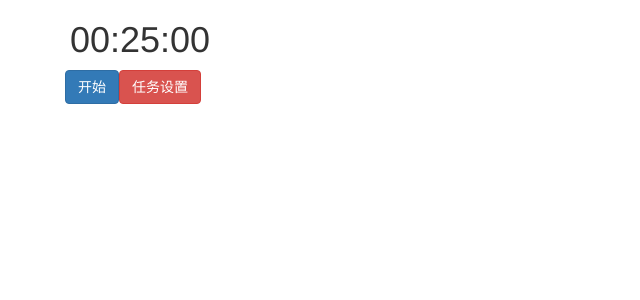
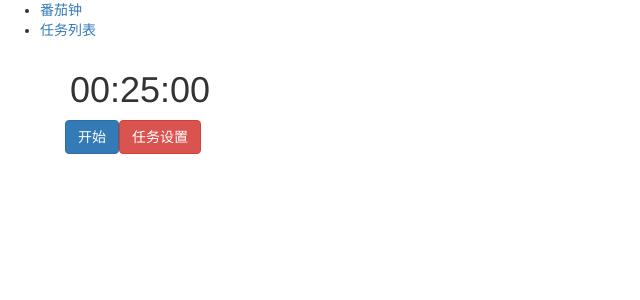
Before and after one commit to NgeKaworu/tomato-clock, a React (Create React App) app: page / in a window 1280 px wide. Shown: the top 300 px of the page, without its empty margins (0-640 px from the left). Built offline with nearby package versions, Linux system fonts and the light colour scheme.

Commit message:
添加路由测试

```diff
--- a/package.json
+++ b/package.json
@@ -8,6 +8,7 @@
     "react-bootstrap": "^0.31.5",
     "react-dom": "^16.2.0",
     "react-redux": "^5.0.6",
+    "react-router-dom": "^4.2.2",
     "react-scripts": "1.0.17",
     "redux": "^3.7.2",
     "redux-logger": "^3.0.6",
--- a/src/components/StartBtn.js
+++ b/src/components/StartBtn.js
@@ -42,6 +42,10 @@ export default class StartBtn extends Component {
         }
     }
 
+    componentWillUnmount = () => {
+      //  clearInterval(this._timer);
+    }
+
     _countDown = () => {
         if(this.props.deration < 0) {
             this.handleStop();
--- a/src/containers/App.js
+++ b/src/containers/App.js
@@ -1,12 +1,26 @@
-import React from 'react';
-import ClockContainer from "../containers/ClockContainer";
-import CtrlBar from "../containers/CtrlBar";
+import React from "react";
+import { BrowserRouter as Router, Route, Link, Switch, Redirect } from "react-router-dom";
+import TomatoClock from "./TomatoClock";
+import TodoList from "./TodoList";
 
 const App = () => (
-  <div className="container">
-    <ClockContainer />
-    <CtrlBar />
-  </div>
+    <Router>
+        <div>
+            <ul>
+                <li>
+                    <Link to="/">番茄钟</Link>
+                </li>
+                <li>
+                    <Link to="/todoList">任务列表</Link>
+                </li>
+            </ul>
+
+            <Switch>
+                <Route path="/" exact component={TomatoClock} />
+                <Route path="/todoList" component={TodoList} />
+            </Switch>
+        </div>
+    </Router>
 )
 
 export default App
--- /dev/null
+++ b/src/containers/TodoList.js
@@ -0,0 +1,7 @@
+import React from "react";
+
+const TodoList = () => (
+    <div>TodoList</div>
+)
+
+export default TodoList
--- /dev/null
+++ b/src/containers/TomatoClock.js
@@ -0,0 +1,12 @@
+import React from 'react';
+import ClockContainer from "../containers/ClockContainer";
+import CtrlBar from "../containers/CtrlBar";
+
+const TomatoClock = () => (
+  <div className="container">
+    <ClockContainer />
+    <CtrlBar />
+  </div>
+)
+
+export default TomatoClock
--- a/src/index.js
+++ b/src/index.js
@@ -7,6 +7,7 @@ import reducer from "./reducers";
 import logger from "redux-logger"
 import thunk from "redux-thunk";
 import { Provider } from 'react-redux';
+
 import 'bootstrap/dist/css/bootstrap.css';
 import "./app.css";
 
```
Also changed, not shown: 2 other files (tests, documents, lock files or other folders).
